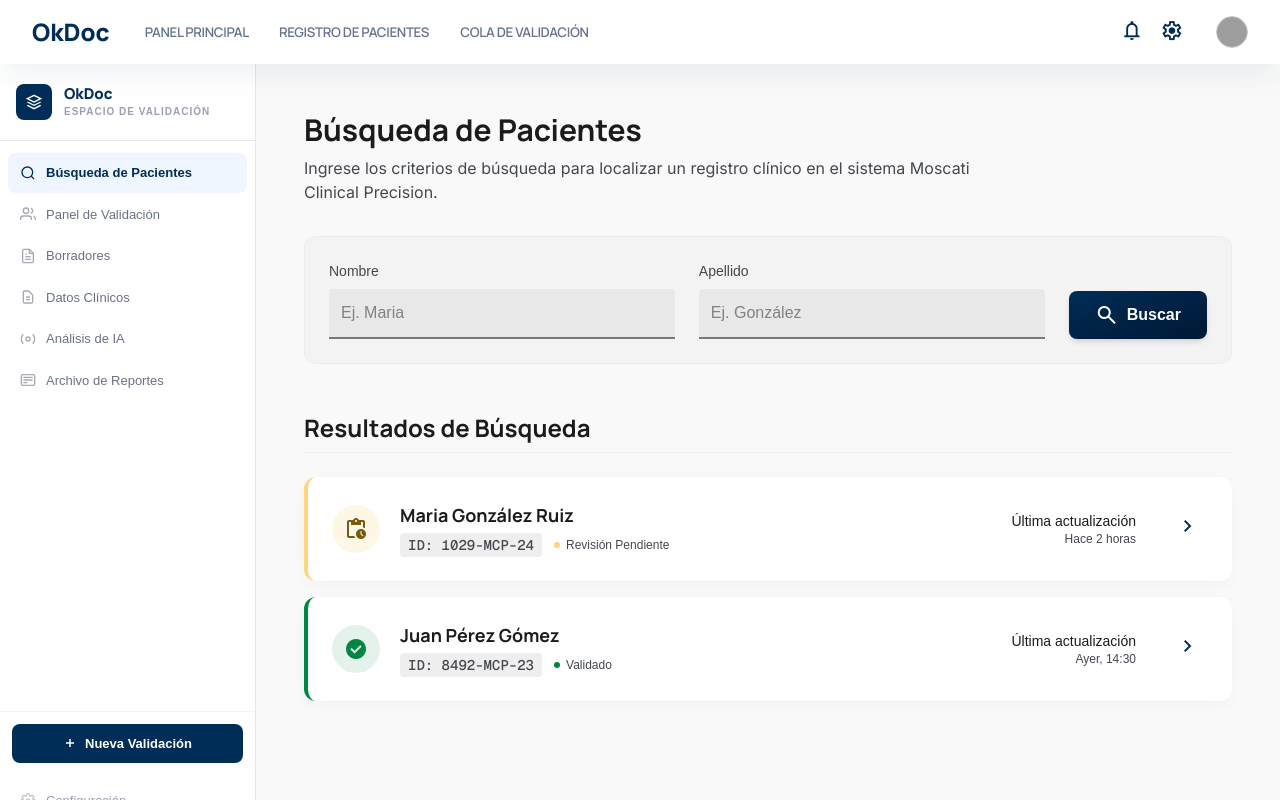
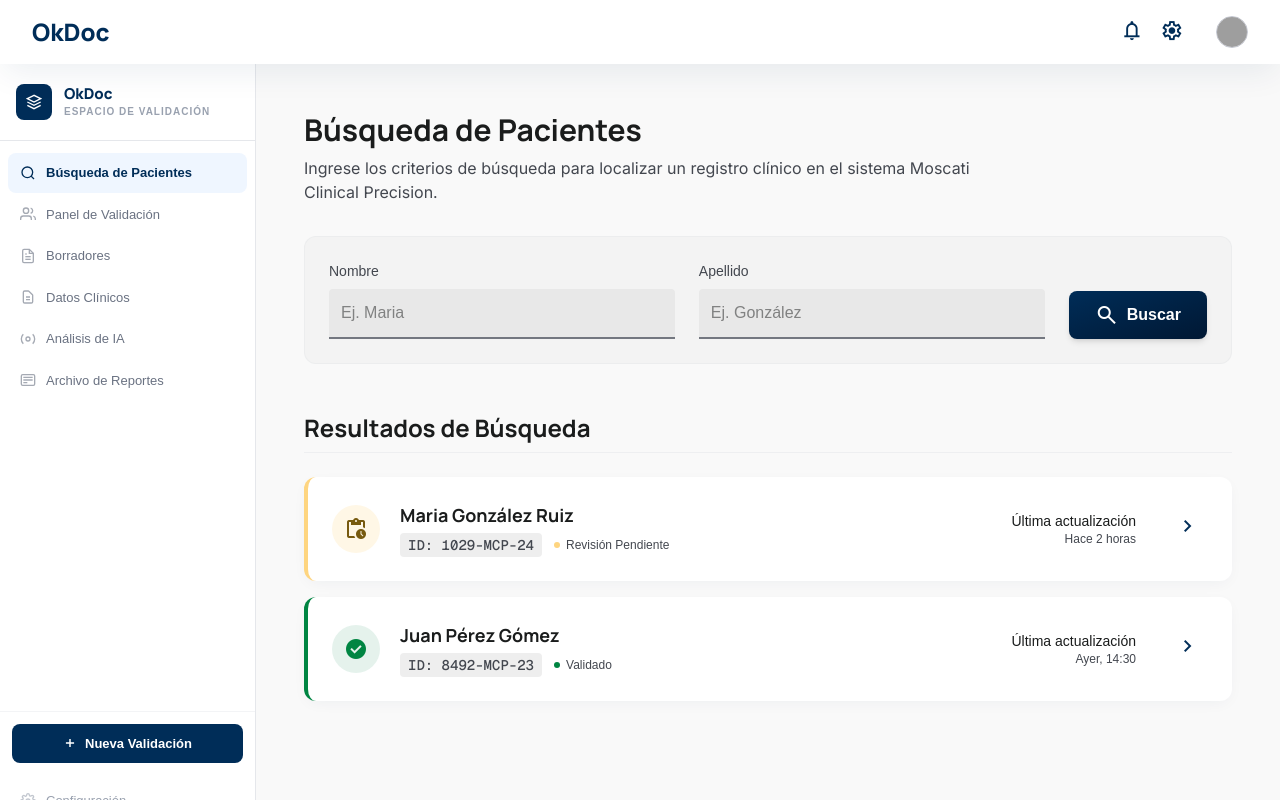
Before and after one commit to nahumsvr/okdoc, a Next.js app: page /patients/search in a window 1280 px wide. Built offline with nearby package versions, Linux system fonts and the light colour scheme; grey boxes are pictures that could not be loaded.

Commit message:
fix: se eliminaron campos innecesarios

```diff
--- a/app/components/search/SearchHeader.tsx
+++ b/app/components/search/SearchHeader.tsx
@@ -1,4 +1,3 @@
-
 import React from "react";
 import Image from "next/image";
 
@@ -9,39 +8,23 @@ export function SearchHeader() {
         <span className="text-2xl font-black text-[#002D58] font-manrope normal-case tracking-normal">
           OkDoc
         </span>
-        <nav className="hidden md:flex h-full items-center space-x-6">
-          <a
-            className="text-slate-500 hover:text-[#C6A152] transition-colors duration-200 h-full flex items-center scale-95 active:opacity-80 transition-transform"
-            href="#"
-          >
-            Panel Principal
-          </a>
-          <a
-            className="text-slate-500 hover:text-[#C6A152] transition-colors duration-200 h-full flex items-center scale-95 active:opacity-80 transition-transform"
-            href="#"
-          >
-            Registro de Pacientes
-          </a>
-          <a
-            className="text-slate-500 hover:text-[#C6A152] transition-colors duration-200 h-full flex items-center scale-95 active:opacity-80 transition-transform"
-            href="#"
-          >
-            Cola de Validación
-          </a>
-        </nav>
       </div>
       <div className="flex items-center space-x-4">
         <button
           aria-label="notifications"
           className="text-[#002D58] hover:text-[#C6A152] transition-colors duration-200 scale-95 active:opacity-80 transition-transform"
         >
-          <span className="material-symbols-outlined text-[24px]">notifications</span>
+          <span className="material-symbols-outlined text-[24px]">
+            notifications
+          </span>
         </button>
         <button
           aria-label="settings"
           className="text-[#002D58] hover:text-[#C6A152] transition-colors duration-200 scale-95 active:opacity-80 transition-transform"
         >
-          <span className="material-symbols-outlined text-[24px]">settings</span>
+          <span className="material-symbols-outlined text-[24px]">
+            settings
+          </span>
         </button>
         <img
           alt="Clinician Profile"
```
